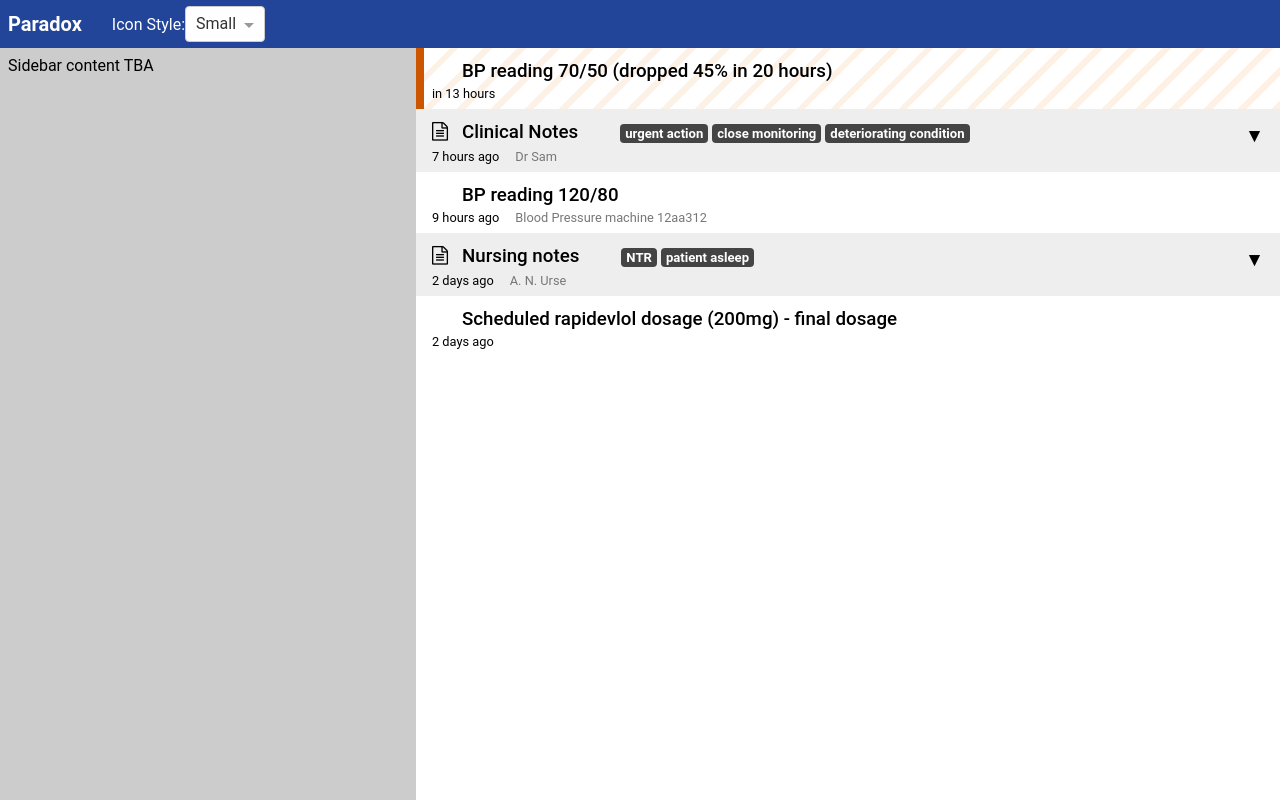
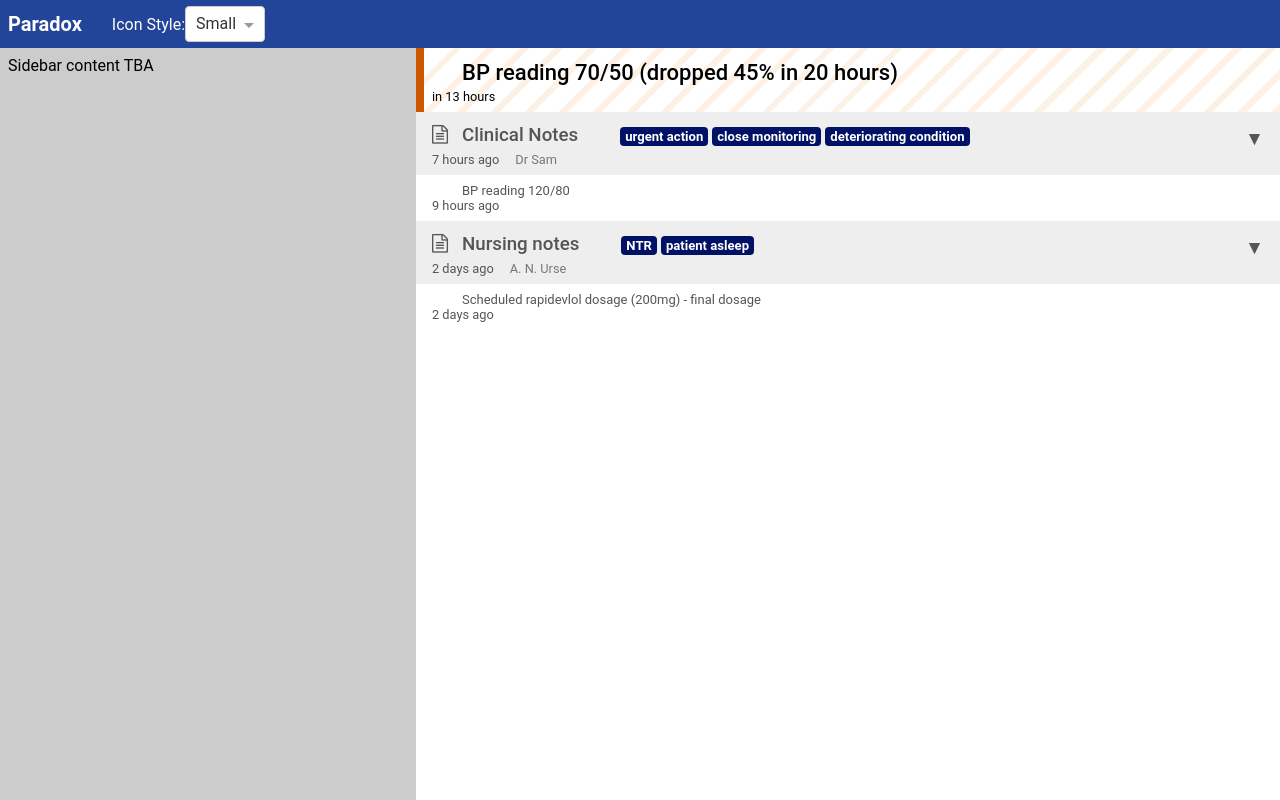
Before and after one commit to bokkibear/sam-gui, a React (Create React App) app: page / in a window 1280 px wide. Built offline with nearby package versions, Linux system fonts and the light colour scheme; some icons are missing.

Commit message:
add priority styling

```diff
--- a/src/App.css
+++ b/src/App.css
@@ -6,6 +6,7 @@
 
 .timeline-entry {
   border-left: 8px solid transparent;
+  color: #555;
 }
 
 .timeline-entry:nth-child(even) {
@@ -26,6 +27,22 @@
     transparent 6px,
     transparent 24px
   );
+  color: #000;
+}
+
+.timeline-entry h3 {
+  font-weight: 500;
+  margin: 4px 0;
+}
+
+.timeline-entry[data-alert="minor"] h3 {
+  font-size: 13px;
+  font-weight: 400;
+  margin: 0;
+}
+
+.timeline-entry[data-alert="warning"] h3 {
+  font-size: 22px;
 }
 
 .timeline-entry[data-alert="warning"]:hover {
--- a/src/PatientTimeline.js
+++ b/src/PatientTimeline.js
@@ -1,5 +1,6 @@
 import React from 'react';
 import createClass from 'create-react-class';
+import { connect } from 'react-redux';
 import TimelineEntry from './TimelineEntry';
 
 const PLAIN_LIST_STYLE = {
@@ -8,40 +9,7 @@
     margin: 0
 };
 
-const timeline = [{
-    id: 12348,
-    summary: "BP reading 70/50 (dropped 45% in 20 hours)",
-    timestamp: "2017-12-30T10:10:00",
-    icon: "wfmi wfmi-cardiology",
-    alert: "warning"
-},{
-    id: 12345,
-    summary: "Clinical Notes",
-    source: "Dr Sam",
-    timestamp: "2017-12-29T14:04:00",
-    icon: "fa fa-file-text-o",
-    detail: true,
-    tags: [ "urgent action", "close monitoring", "deteriorating condition" ]
-},{
-    id: 12346,
-    summary: "BP reading 120/80",
-    source: "Blood Pressure machine 12aa312",
-    timestamp: "2017-12-29T12:25:00",
-    icon: "wfmi wfmi-cardiology"
-},{
-    id: 12347,
-    summary: "Nursing notes",
-    source: "A. N. Urse",
-    timestamp: "2017-12-28T08:10:00",
-    detail: true,
-    icon: "fa fa-file-text-o",
-    tags: [ "NTR", "patient asleep" ]
-},{
-    id: 12348,
-    summary: "Scheduled rapidevlol dosage (200mg) - final dosage",
-    timestamp: "2017-12-28T05:10:00",
-    icon: "wfmi wfmi-pharmacy"
-}];
+
 
 const PatientTimeline = createClass({
     getInitialState() {
@@ -59,8 +27,9 @@
         });
     },
     render() {
+        const { style, timeline } = this.props;
         return (
-            <div style={ this.props.style }>
+            <div style={ style }>
                 <ul style={ PLAIN_LIST_STYLE }>
                     {
                         timeline.map( timelineItem =>
@@ -78,4 +47,8 @@
     }
 });
 
-export default PatientTimeline;
+function mapStateToProps( { timeline } ) {
+    return { timeline };
+}
+
+export default connect( mapStateToProps )( PatientTimeline );
--- a/src/TimelineEntry.js
+++ b/src/TimelineEntry.js
@@ -36,20 +36,22 @@
                     </div> : false
             }
             <div style={ { flex: "1 1 0" } }>
-                <h3 style={ { padding: 0, margin: "4px 0px", fontWeight: 500 } }>
+                <h3 style={ { padding: 0 } }>
                     {
                         iconStyle === "small" ? <MedicalIcon style={ { marginRight: "6px", display: "inline-block", width: "24px" } } icon={ icon } /> : false
                     }
                     { summary }
                     <ul style={ { listStyleType: "none", display: "inline-block" } }>
                         {
-                            tags.map( tag => <li style={ { display: "inline-block", backgroundColor: "#444", color: "#fff", borderRadius: "4px", padding: "2px 5px", fontSize: "70%", fontWeight: "bold", margin: "2px" } } key={ tag }>{ tag }</li> )
+                            tags.map( tag => <li style={ { display: "inline-block", backgroundColor: "#016", color: "#fff", borderRadius: "4px", padding: "2px 5px", fontSize: "70%", fontWeight: "bold", margin: "2px" } } key={ tag }>{ tag }</li> )
                         }
                     </ul>
                 </h3>
                 <div style={ { fontSize: "80%" } }>
                     { moment( timestamp ).fromNow() }
-                    <span style={ LIGHT_STYLE }>{ source }</span>
+                    {
+                        alert === "minor" ? false : <span style={ LIGHT_STYLE }>{ source }</span>
+                    }
                 </div>
                 <Collapse isOpened={ isOpened }>
                     Lorem ipsum dolor sit amet, consectetur adipiscing elit, sed do eiusmod tempor incididunt ut labore et dolore magna aliqua. Ut enim ad minim veniam, quis nostrud exercitation ullamco laboris nisi ut aliquip ex ea commodo consequat. Duis aute irure dolor in reprehenderit in voluptate velit esse cillum dolore eu fugiat nulla pariatur. Excepteur sint occaecat cupidatat non proident, sunt in culpa qui officia deserunt mollit anim id est laborum.
--- a/src/index.js
+++ b/src/index.js
@@ -6,9 +6,49 @@
 import { combineReducers, createStore } from 'redux';
 import { Provider } from 'react-redux';
 
+const INITIAL_TIMELINE_DATA = [{
+    id: 12348,
+    summary: "BP reading 70/50 (dropped 45% in 20 hours)",
+    timestamp: "2017-12-30T10:10:00",
+    icon: "wfmi wfmi-cardiology",
+    alert: "warning"
+},{
+    id: 12345,
+    summary: "Clinical Notes",
+    source: "Dr Sam",
+    timestamp: "2017-12-29T14:04:00",
+    icon: "fa fa-file-text-o",
+    detail: true,
+    tags: [ "urgent action", "close monitoring", "deteriorating condition" ]
+},{
+    id: 12346,
+    summary: "BP reading 120/80",
+    source: "Blood Pressure machine 12aa312",
+    timestamp: "2017-12-29T12:25:00",
+    icon: "wfmi wfmi-cardiology",
+    alert: "minor"
+},{
+    id: 12347,
+    summary: "Nursing notes",
+    source: "A. N. Urse",
+    timestamp: "2017-12-28T08:10:00",
+    detail: true,
+    icon: "fa fa-file-text-o",
+    tags: [ "NTR", "patient asleep" ]
+},{
+    id: 12348,
+    summary: "Scheduled rapidevlol dosage (200mg) - final dosage",
+    timestamp: "2017-12-28T05:10:00",
+    icon: "wfmi wfmi-pharmacy",
+    alert: "minor"
+}];
+
 const storeReducer = combineReducers({
-    iconStyle: ( state = "small", action ) => {
-        if ( action.type === "UPDATE_ICON_STYLE" ) return action.iconStyle;
+    iconStyle( state = "small", { type, iconStyle } ) {
+        if ( type === "UPDATE_ICON_STYLE" ) return iconStyle;
+        return state;
+    },
+    timeline( state = INITIAL_TIMELINE_DATA ) {
         return state;
     }
 });
```
Also changed, not shown: 11 other files (tests, documents, lock files or other folders).
